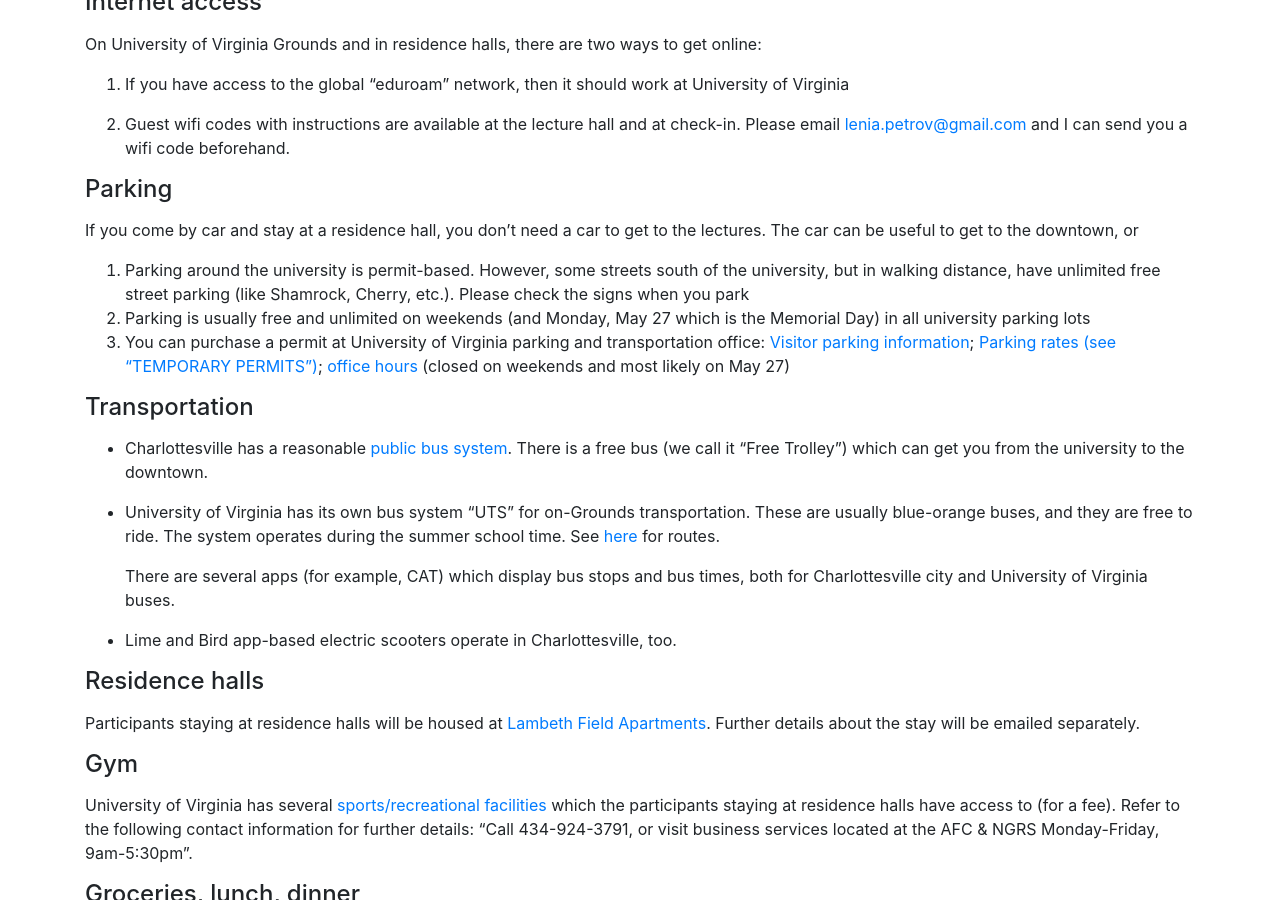
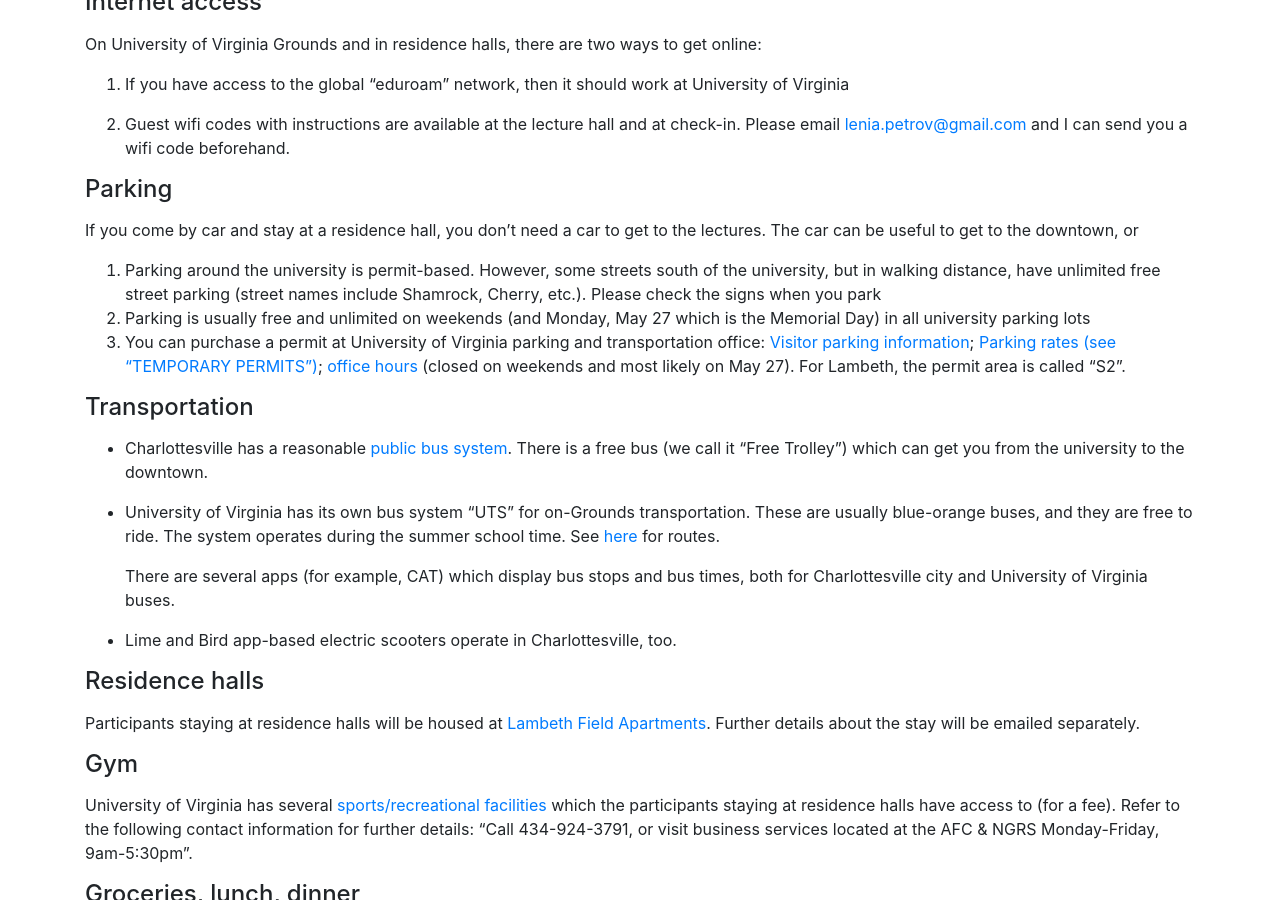
Before and after one commit to int-prob/int-prob-code, a Jekyll site: the page built from vipss2019/travel_local.md, in a window 1280 px wide and 900 px high, scrolled down 605 px. Built offline with Jekyll 4.4.1, drawn with Linux system fonts in a browser that asks for light colours; nearby versions of some CDN libraries.

Commit message:
add info

```diff
--- a/vipss2019/travel_local.md
+++ b/vipss2019/travel_local.md
@@ -30,12 +30,12 @@
 
 If you come by car and stay at a residence hall, you don't need a car to get to the lectures. The car can be useful to get to the downtown, or
 
-1. Parking around the university is permit-based. However, some streets south of the university, but in walking distance, have unlimited free street parking (like Shamrock, Cherry, etc.). Please check the signs when you park
+1. Parking around the university is permit-based. However, some streets south of the university, but in walking distance, have unlimited free street parking (street names include Shamrock, Cherry, etc.). Please check the signs when you park
 2. Parking is usually free and unlimited on weekends (and Monday, May 27 which is the Memorial Day) in all university parking lots
 2. You can purchase a permit at University of Virginia parking and transportation office:
 [Visitor parking information](https://parking.virginia.edu/visitor-parking);
 [Parking rates (see "TEMPORARY PERMITS")](https://parking.virginia.edu/system/files/VisitorRates.pdf);
-[office hours](https://parking.virginia.edu/contact) (closed on weekends and most likely on May 27)
+[office hours](https://parking.virginia.edu/contact) (closed on weekends and most likely on May 27). For Lambeth, the permit area is called "S2".
 
 <h3 class="mb-3">Transportation</h3>
 
```
